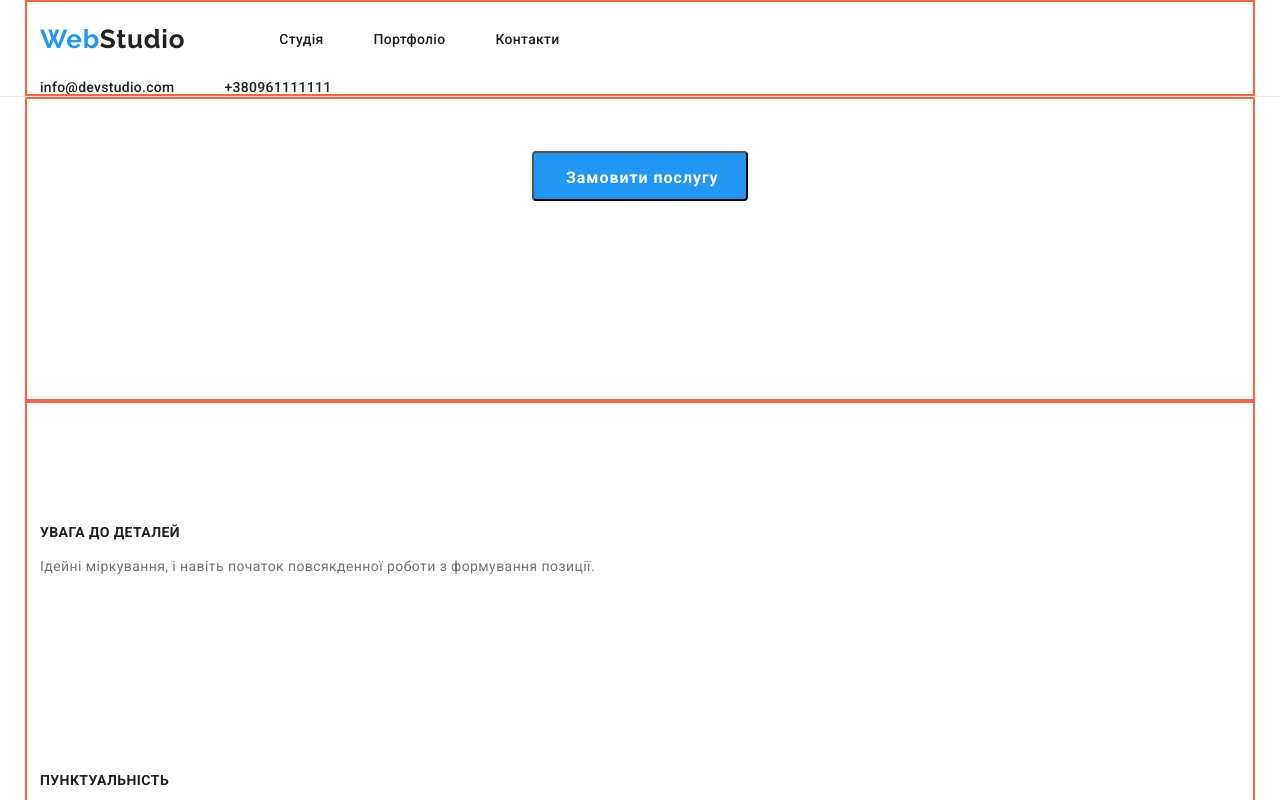
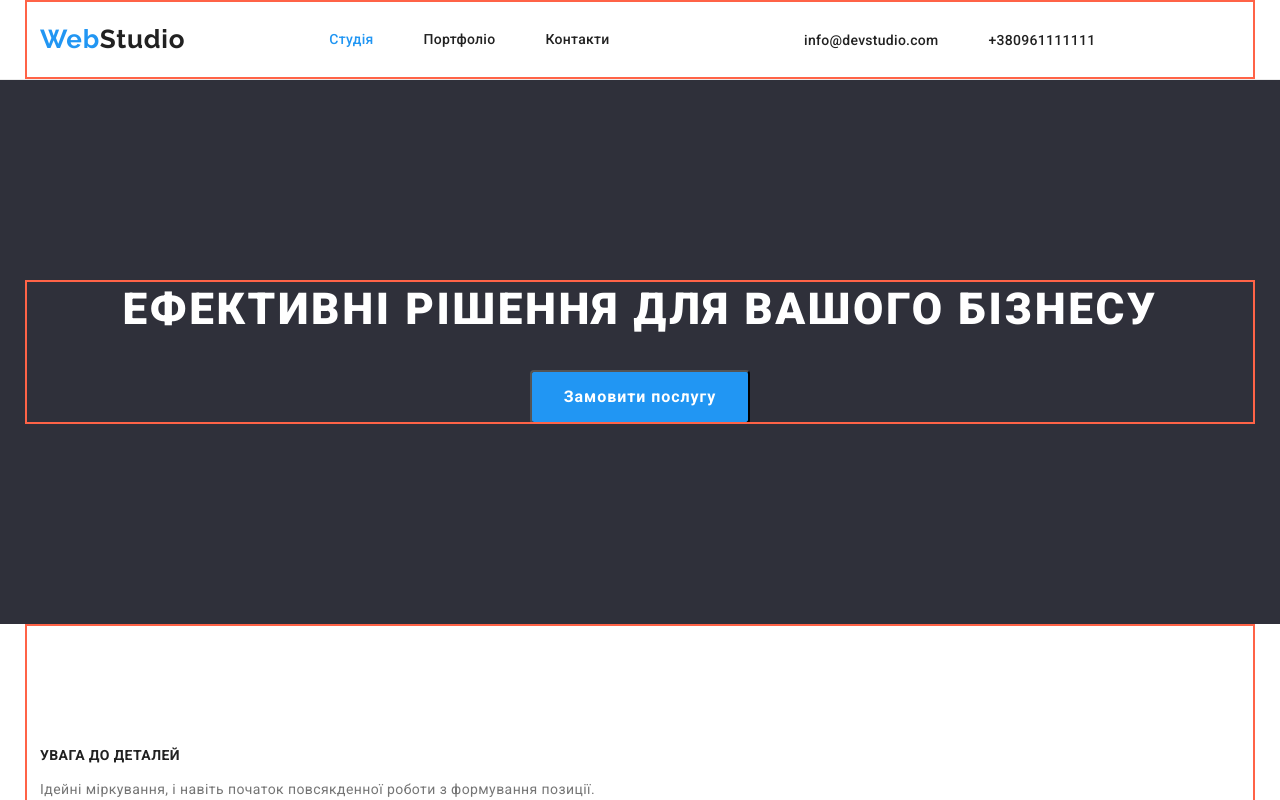
Before and after one commit to hikee1987/goit-markup-hw-03, a plain HTML site: page index.html in a window 1280 px wide. Shown: the top 800 px of the page. Drawn offline with Linux system fonts and the light colour scheme.

Commit message:
делаю поправки по тз

```diff
--- a/css/style.css
+++ b/css/style.css
@@ -64,14 +64,34 @@ img {
   padding-bottom: 94px;
 }
 
-/* Шапка сайта ================================================*/
 
+/**
+  |============================
+  | Header section
+  |============================
+*/
 .header {
   border-bottom: 1px solid #ececec;
 }
 
-.container-navi {
+.navi-about {
   display: flex;
+  margin-right: auto;
+  gap: 50px;
+
+}
+
+.navi {
+  display: flex;
+  margin-right: auto;
+  gap:50px;
+}
+
+.navi-list {
+  display: flex;
+  margin-right: auto;
+  gap: 50px;
+  align-items: center;
 }
 
 .logo {
@@ -82,7 +102,6 @@ img {
   line-height: 1.2;
   letter-spacing: 0.03em;
   color: var(--activate-btn-color);
-  text-decoration: none;
 
   display: block;
   padding-top: 24px;
@@ -91,12 +110,6 @@ img {
 
 .logo-color {
   color: var(--primary-tx-color);
-}
-
-.navi {
-  display: flex;
-  margin-right: auto;
-  gap: 50px;
 }
 
 .navi-item {
@@ -111,9 +124,7 @@ img {
   padding-bottom: 32px;
 }
 
-
-
-.navi-item .current {
+.navi .current {
   color: var(--activate-btn-color);
 }
 
@@ -122,15 +133,11 @@ img {
   color: var(--activate-btn-color);
 }
 
-.navi-list {
-  display: flex;
-  gap: 50px;
-}
-
-
-
-
-/* Наші переваги ================================================ */
+/**
+  |============================
+  | Main section
+  |============================
+*/
 
 .page .button {
   border-radius: 4px;
@@ -141,8 +148,10 @@ img {
   font-size: 16px;
   line-height: 1.62;
   letter-spacing: 0.03em;
+  border-color: transparent;
   color: var(--primary-tx-color);
 }
+
 
 .page .button:hover,
 .page .button:focus {
@@ -169,11 +178,7 @@ img {
 
 }
 
-
-/* Контакты в шапке ================================================ */
-
-
-.auth .link {
+.list .navi-item {
   font-weight: 500;
   font-size: 14px;
   line-height: 1.14;
@@ -183,8 +188,8 @@ img {
   margin-right: 50px;
 }
 
-.auth .link:hover,
-.auth .link:focus {
+.list .navi-item:hover,
+.list .navi-item:focus {
   color: var(--activate-btn-color);
 }
 
@@ -192,33 +197,44 @@ img {
 
 .hero {
   text-align: center;
+  background-color: #2f303a;
+  padding-top: 200px;
+  padding-bottom: 200px;
 }
 
 .hero-title {
+  font-weight: 900;
+  font-size: 44px;
+  line-height: 1.36;
   letter-spacing: 0.06em;
   text-transform: uppercase;
-  text-align: center;
   color: var(--secondary-bgd-color);
   margin-bottom: 30px;
-
 }
 
 .hero-button {
   font-weight: 700;
   font-size: 16px;
-  line-height: calc(30 / 16);
+  line-height: 1.87;
   letter-spacing: 0.06em;
   color: var(--secondary-bgd-color);
   background: var(--activate-btn-color);
   border-radius: 4px;
-  margin-bottom: 200px;
+  cursor: pointer;
+  text-align: center;
+  align-items: center;
+  display: flex;
+  margin-left: auto;
+  margin-right: auto;
   padding: 10px 32px;
-  width: 216px;
-  height: 50px;
 
 }
 
-/* Описание с постами ================================================ */
+/**
+  |============================
+  | Description with posts
+  |============================
+*/
 
 .post .sub-title {
   font-weight: 700;
@@ -229,8 +245,6 @@ img {
   margin-right: 30px;
   margin-bottom: 10px;
   padding-top: 94px;
-
-
 
 }
 
@@ -247,7 +261,11 @@ img {
 
 
 
-/* Наши проекты ================================================ */
+/**
+  |============================
+  | Project
+  |============================
+*/
 
 .project-title {
   font-weight: 700;
@@ -265,7 +283,11 @@ img {
   padding-bottom: 94px;
 }
 
-/* Фото нашей команды ================================================ */
+/**
+  |============================
+  | Team Photos
+  |============================
+*/
 
 .team-title {
   font-style: normal;
@@ -307,7 +329,11 @@ img {
   padding-bottom: 94px;
 }
 
-/* Подвал ================================================ */
+/**
+  |============================
+  | Footer
+  |============================
+*/
 
 .footer {
   left: 0px;
@@ -319,8 +345,6 @@ img {
 
 }
 
-
-/* Лого подвала ================================================ */
 
 .footer .logo-color {
   font-style: normal;
@@ -343,11 +367,6 @@ img {
 }
 
 
-
-/* Контакты подвала ================================================ */
-
-
-
 .adress .map {
   text-decoration: none;
   font-style: normal;
@@ -356,8 +375,6 @@ img {
   line-height: 1.71;
   letter-spacing: 0.03em;
   color: var(--secondary-bgd-color);
-
-
 }
 
 .adress .contact {
--- a/index.html
+++ b/index.html
@@ -15,19 +15,17 @@
     <link rel="stylesheet" href="./css/style.css" />
   </head>
   <body>
-    <!-- Шапка сайта --------------------------------------------------------------------------------------------------------------------------------->
+    <!-- Header section -->
     <header class="header">
-      <div class="container portfolio">
-        <div class="container-navi">
+      <div class="container header-container">
+        <nav class="navi-about">
           <a class="logo" href="./index.html">Web<span class="logo-color">Studio</span></a>
-          <nav class="navi">
           <ul class="navi">
             <li class="navi-item current"><a href="./index.html">Студія</a></li>
             <li class="navi-item"><a href="./portfolio.html">Портфоліо</a></li>
-              <li class="navi-item"><a href="" class="link">Контакти</a></li>
+            <li class="navi-item"><a href="">Контакти</a></li>
           </ul>
-          </nav>
-        </div>
+
           <ul class="navi-list">
             <li>
               <a class="navi-item" href="mailto:info@devstudio.com">info@devstudio.com</a>
@@ -36,17 +34,17 @@
               <a class="navi-item" href="tel:+380961111111">+380961111111</a>
             </li>
           </ul>
+        </nav>
       </div>
     </header>
-    <!-- Главная страница ---------------------------------------------------------------------------------------------------------------------------->
+    <!-- Main section -->
     <main>
       <section class="hero">
-        <div class="container">
+        <div class="container hero-container">
           <h1 class="hero-title">Ефективні рішення для вашого бізнесу</h1>
           <input class="hero-button" type="button" value="Замовити послугу" />
         </div>
       </section>
-      <!-- Описание с постами ------------------------------------------------------------------------------------------------------------------------>
       <section class="post">
         <div class="container">
           <h2 class="hide-title">Выбирайте Кращих</h2>
@@ -78,8 +76,7 @@
           </ul>
         </div>
       </section>
-      <!-- Наши проекты ------------------------------------------------------------------------------------------------------------------------------>
-      <section class="project">
+          <!-- Project -->
         <div class="container">
           <h2 class="project-title">Чим ми займаємося</h2>
           <ul class="list">
@@ -96,7 +93,7 @@
         </div>
       </section>
 
-      <!-- Фото нашей команды ------------------------------------------------------------------------------------------------------------------------>
+      <!-- Team Photos -->
       <section class="team">
         <div class="container">
           <h2 class="team-title">Наша команда</h2>
@@ -129,14 +126,12 @@
       </section>
     </main>
 
-    <!-- Подвал ------------------------------------------------------------------------------------------------------------------------------------>
+    <!-- Footer -->
     <footer class="footer">
       <div class="container">
         <div class="footer-logo">
-          <!-- Лого подвала -->
           <a class="logo" href="./index.html"><span class="logo-color">Web</span>Studio</a>
         </div>
-        <!-- Контакты подвала ------------------------------------------------------------------------------------------------------------------------>
         <address class="adress">
           <ul class="list">
             <li class="footer-item">
```
Also changed, not shown: portfolio.html (+17 -24 lines). Lines whose indentation alone changed are shown as unchanged.
